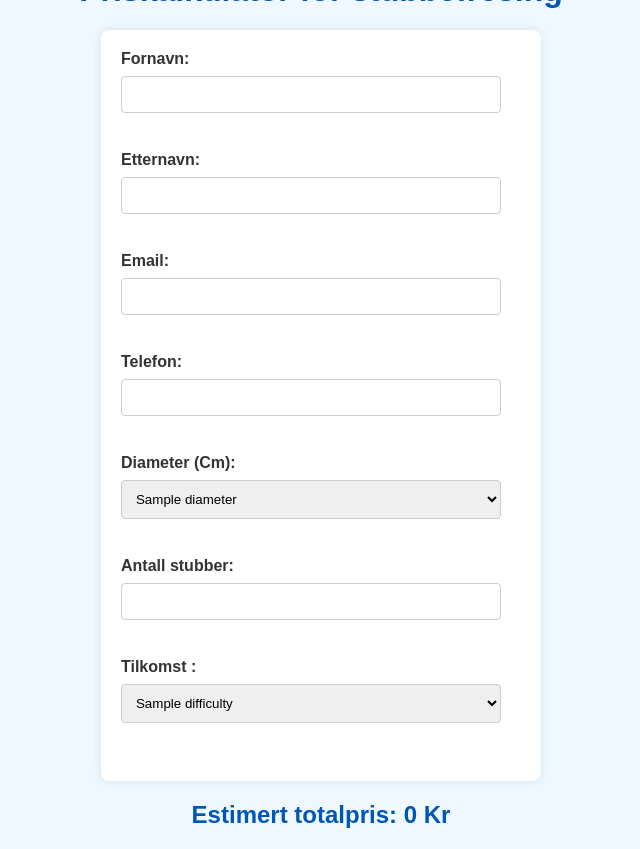
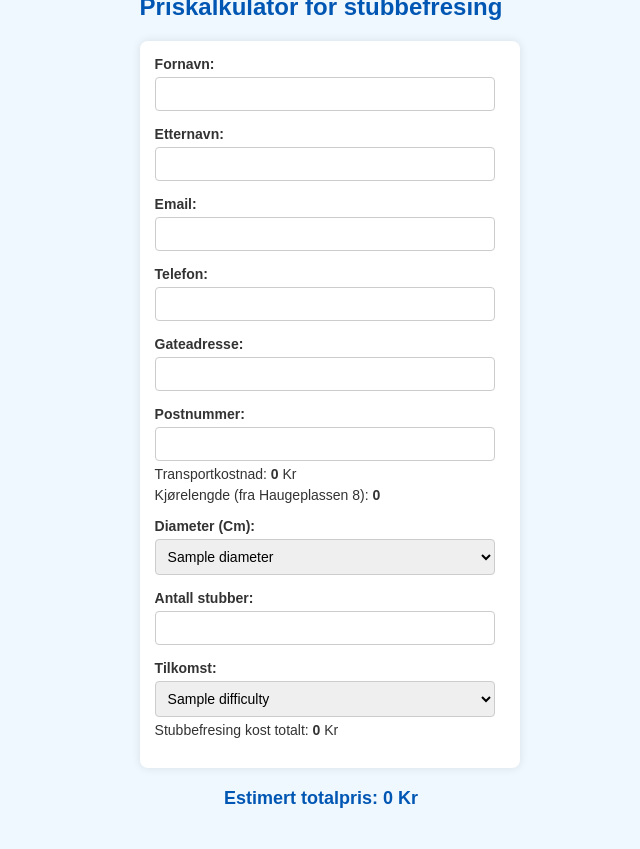
Before and after one commit to dared22/calc, a Flask app: template templates/index.html in a window 1280 px wide. Shown: the whole page, without its empty margins (319-959 px from the left). After the commit the page ends 808 px from the top, so only its background shows below. Run offline with Flask 3, Linux system fonts and the light colour scheme; the template is opened without the code that fills it: most values are stand-ins (such as "Sample title", 1, 10 or a date in 2020); data that the repository does not hold is empty; parts of the project's set-up code (start-up, migrations or seed data) failed here and were passed over.

Commit message:
integrated googlemaps distance

```diff
--- a/app.py
+++ b/app.py
@@ -1,6 +1,12 @@
 from flask import Flask, request, render_template, jsonify
 import pickle
 import os
+import googlemaps
+from datetime import datetime
+
+API_KEY = 'AIzaSyD52GY-dsG6mjbXSukZIsmuOxE2w3X80iQ'
+ORIGIN = 'Haugeplassen 8a'
+gmaps = googlemaps.Client(key=API_KEY)
 
 app = Flask(__name__)
 
@@ -19,6 +25,30 @@
     y = diameterpris * vanskelighet_dict[v]
     return x + y
 
+def calculate_distance(destination, origin=ORIGIN):
+    # Request directions via driving
+    directions_result = gmaps.directions(origin,
+                                         destination,
+                                         mode="driving",
+                                         departure_time=datetime.now())
+    # Extract distance
+    distance_text = directions_result[0]['legs'][0]['distance']['text']
+    distance_val = directions_result[0]['legs'][0]['distance']['value']
+    duration = directions_result[0]['legs'][0]['duration']['text']
+
+    return distance_text, distance_val, duration
+
+
+def final_dist_cost(destination):
+    distance ,distance_val, duration = calculate_distance(destination)
+    if (distance_val/100) > 15:
+        final_cost = (distance_val/100 - 15)*150
+    else:
+        final_cost = 0
+
+    return final_cost, distance
+
+
 @app.route('/', methods=['GET'])
 def index():
     diameters = list(prisliste_dict.keys())
@@ -27,12 +57,16 @@
 
 @app.route('/calculate', methods=['POST'])
 def calculate_price_ajax():
+    dist = request.form['address']
     d = int(request.form['diameter'])
     n = int(request.form['num_stumps'])
     v = request.form['difficulty']
-    result = calc(d, n, v)
-    return jsonify(price=result)
+    result_1 = calc(d, n, v)
+    dist_cost, distance = final_dist_cost(dist)
+    result = result_1 + dist_cost
+
+    return jsonify(price=result, result_1=result_1, dist_cost=dist_cost, distance=distance)
 
 if __name__ == '__main__':
-    port = int(os.environ.get('PORT', 5000))
+    port = int(os.environ.get('PORT', 5555))
     app.run(host='0.0.0.0', port=port, debug=True)
--- a/templates/index.html
+++ b/templates/index.html
@@ -20,32 +20,36 @@
         h1 {
             text-align: center;
             color: #0056b3;
+            font-size: 24px;
+            margin-bottom: 20px;
         }
         form {
             background: #fff;
-            padding: 20px;
+            padding: 15px;
             border-radius: 8px;
             box-shadow: 0 0 10px rgba(0, 0, 0, 0.1);
-            max-width: 400px;
+            max-width: 350px;
             width: 100%;
             margin: 20px auto;
         }
         label {
             display: block;
-            margin-bottom: 8px;
+            margin-bottom: 5px;
             font-weight: bold;
+            font-size: 14px;
         }
         input[type="text"],
         input[type="email"],
         input[type="tel"],
         input[type="number"],
         select {
-            width: calc(100% - 20px);
-            padding: 10px;
-            margin-bottom: 20px;
+            width: calc(100% - 10px);
+            padding: 8px;
+            margin-bottom: 15px;
             border: 1px solid #ccc;
             border-radius: 4px;
             box-sizing: border-box;
+            font-size: 14px;
         }
         input[type="submit"] {
             width: 100%;
@@ -55,7 +59,7 @@
             border: none;
             border-radius: 4px;
             cursor: pointer;
-            font-size: 16px;
+            font-size: 14px;
         }
         input[type="submit"]:hover {
             background-color: #004494;
@@ -63,10 +67,16 @@
         h2 {
             text-align: center;
             color: #0056b3;
-            margin-top: 20px;
+            margin-top: 10px;
+            font-size: 18px;
         }
-        #calculatedPrice {
+        #calculatedPrice, #result1, #distCost, #distance {
             font-weight: bold;
+        }
+        #result1Container, #distCostContainer, #distContainer {
+            margin-top: -10px;
+            margin-bottom: 15px;
+            font-size: 14px;
         }
     </style>
     <script src="https://code.jquery.com/jquery-3.6.0.min.js"></script>
@@ -76,33 +86,42 @@
         <h1>Priskalkulator for stubbefresing</h1>
         <form id="priceForm">
             <label for="name">Fornavn:</label>
-            <input type="text" id="name" name="name" required><br><br>
+            <input type="text" id="name" name="name" required>
 
             <label for="name">Etternavn:</label>
-            <input type="text" id="name" name="name" required><br><br>
+            <input type="text" id="name" name="name" required>
 
             <label for="email">Email:</label>
-            <input type="email" id="email" name="email" required><br><br>
+            <input type="email" id="email" name="email" required>
 
             <label for="phone">Telefon:</label>
-            <input type="tel" id="phone" name="phone" required><br><br>
+            <input type="tel" id="phone" name="phone" required>
+
+            <label for="address">Gateadresse:</label>
+            <input type="text" id="address" name="address" required>
+
+            <label for="address">Postnummer:</label>
+            <input type="text" id="postnr" name="postnr" required>
+            <div id="distCostContainer">Transportkostnad: <span id="distCost">0</span> Kr</div>
+            <div id="distContainer">Kjørelengde (fra Haugeplassen 8): <span id="distance">0</span></div>
 
             <label for="diameter">Diameter (Cm):</label>
             <select id="diameter" name="diameter" required>
                 {% for diameter in diameters %}
                 <option value="{{ diameter }}">{{ diameter }}</option>
                 {% endfor %}
-            </select><br><br>
+            </select>
 
             <label for="num_stumps">Antall stubber:</label>
-            <input type="number" id="num_stumps" name="num_stumps" required><br><br>
+            <input type="number" id="num_stumps" name="num_stumps" required>
 
-            <label for="difficulty">Tilkomst :</label>
+            <label for="difficulty">Tilkomst:</label>
             <select id="difficulty" name="difficulty" required>
                 {% for difficulty in diffclts %}
                 <option value="{{ difficulty }}">{{ difficulty }}</option>
                 {% endfor %}
-            </select><br><br>
+            </select>
+            <div id="result1Container">Stubbefresing kost totalt: <span id="result1">0</span> Kr</div>
         </form>
 
         <h2>Estimert totalpris: <span id="calculatedPrice">0</span> Kr</h2>
@@ -115,12 +134,16 @@
                     url: "{{ url_for('calculate_price_ajax') }}",
                     type: "POST",
                     data: {
+                        address: $("#address").val(),
                         diameter: $("#diameter").val(),
                         num_stumps: $("#num_stumps").val(),
                         difficulty: $("#difficulty").val()
                     },
                     success: function(data) {
                         $("#calculatedPrice").text(data.price);
+                        $("#result1").text(data.result_1);
+                        $("#distCost").text(data.dist_cost);
+                        $("#distance").text(data.distance);
                     }
                 });
             }
```
Also changed, not shown: 2 other files.
